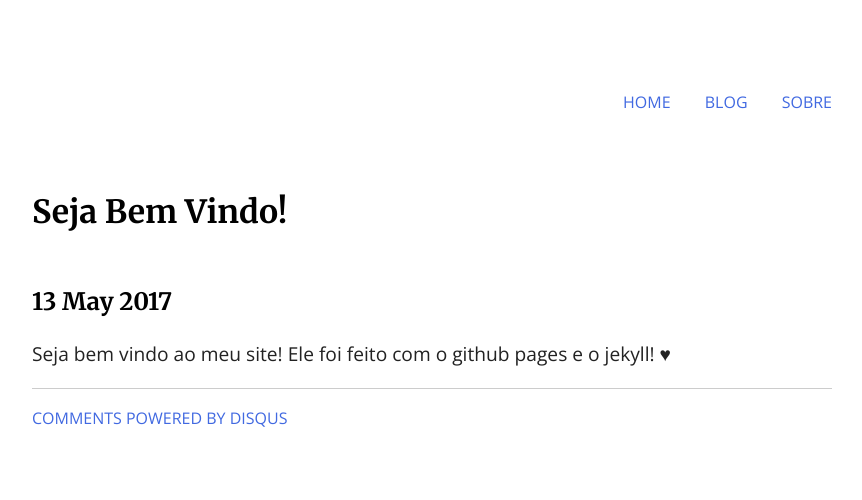
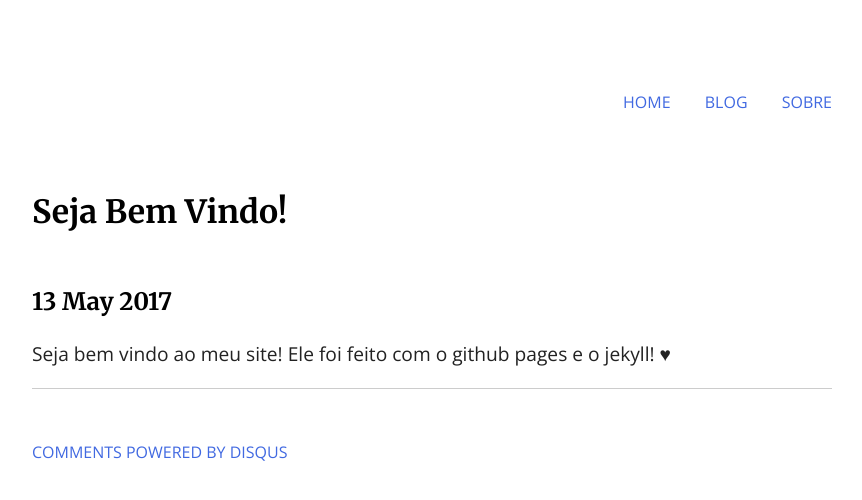
Before and after one commit to tassan/tassan.github.io, a Jekyll site: the page built from _posts/2017-05-13-bem-vindo.md, in a window 1280 px wide. Shown: the top 500 px of the page, without its empty margins (208-1070 px from the left). Built offline with Jekyll 4.4.1, drawn with Linux system fonts in a browser that asks for light colours; nearby versions of some CDN libraries; comment, search, counter and statistics services are not loaded.

Commit message:
Update style.css

```diff
--- a/css/style.css
+++ b/css/style.css
@@ -141,3 +141,7 @@ pre {
 .nav > li > a:focus {
   text-decoration: none;
 }
+
+.notecomments {
+  margin-top: 50px;
+}
```
